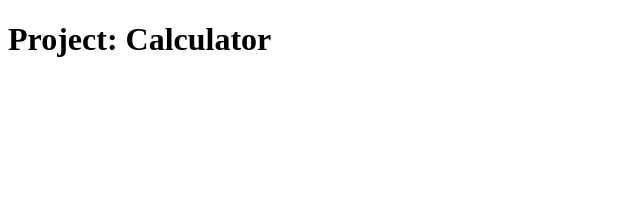
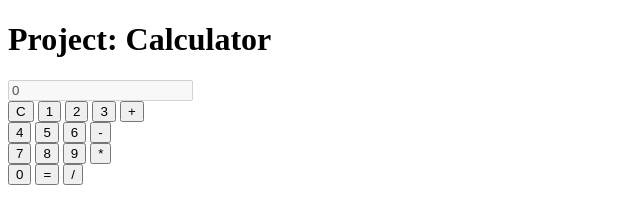
Before and after one commit to Misganie/Calculator, a plain HTML site: page index.html in a window 1280 px wide. Shown: the whole page, without its empty margins (0-640 px from the left). Drawn offline with Linux system fonts and the light colour scheme.

Commit message:
Set Up Basic HTML Structure

```diff
--- a/index.html
+++ b/index.html
@@ -10,6 +10,38 @@
     <h1>Project: Calculator</h1>
 
 
+
+    <div id="calculator">
+
+        <!-- Display -->
+        <input type="text" id="display" disabled value="0">
+
+        <!-- Creating buttons for each digit and operator -->
+        <div id="partOne">
+            <button onclick="clearDisplay()">C</button>
+            <button onclick="appendToDisplay('1')">1</button>
+            <button onclick="appendToDisplay('2')">2</button>
+            <button onclick="appendToDisplay('3')">3</button>
+            <button onclick="setOperator('+')">+</button>
+        </div>
+        <div id="partTwo">
+            <button onclick="appendToDisplay('4')">4</button>
+            <button onclick="appendToDisplay('5')">5</button>
+            <button onclick="appendToDisplay('6')">6</button>
+            <button onclick="setOperator('-')">-</button>
+        </div>
+        <div id="partThree">
+            <button onclick="appendToDisplay('7')">7</button>
+            <button onclick="appendToDisplay('8')">8</button>
+            <button onclick="appendToDisplay('9')">9</button>
+            <button onclick="setOperator('*')">*</button>
+        </div>
+        <div id="partFour">
+            <button onclick="appendToDisplay('0')">0</button>
+            <button onclick="calculateResult()">=</button>
+            <button onclick="setOperator('/')">/</button>
+        </div>
+    </div>
     <script src="script.js" defer></script>
 </body>
 </html>
```
